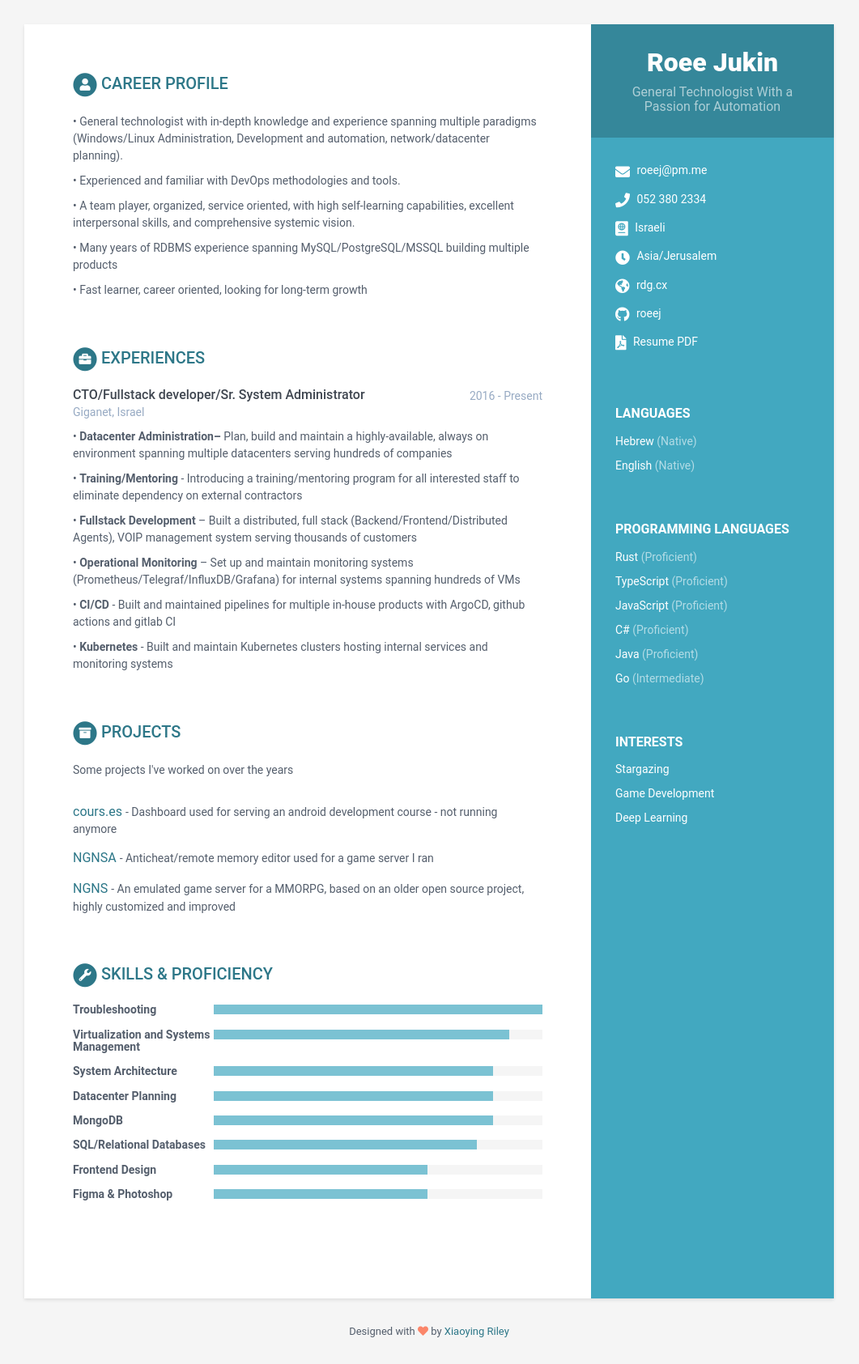
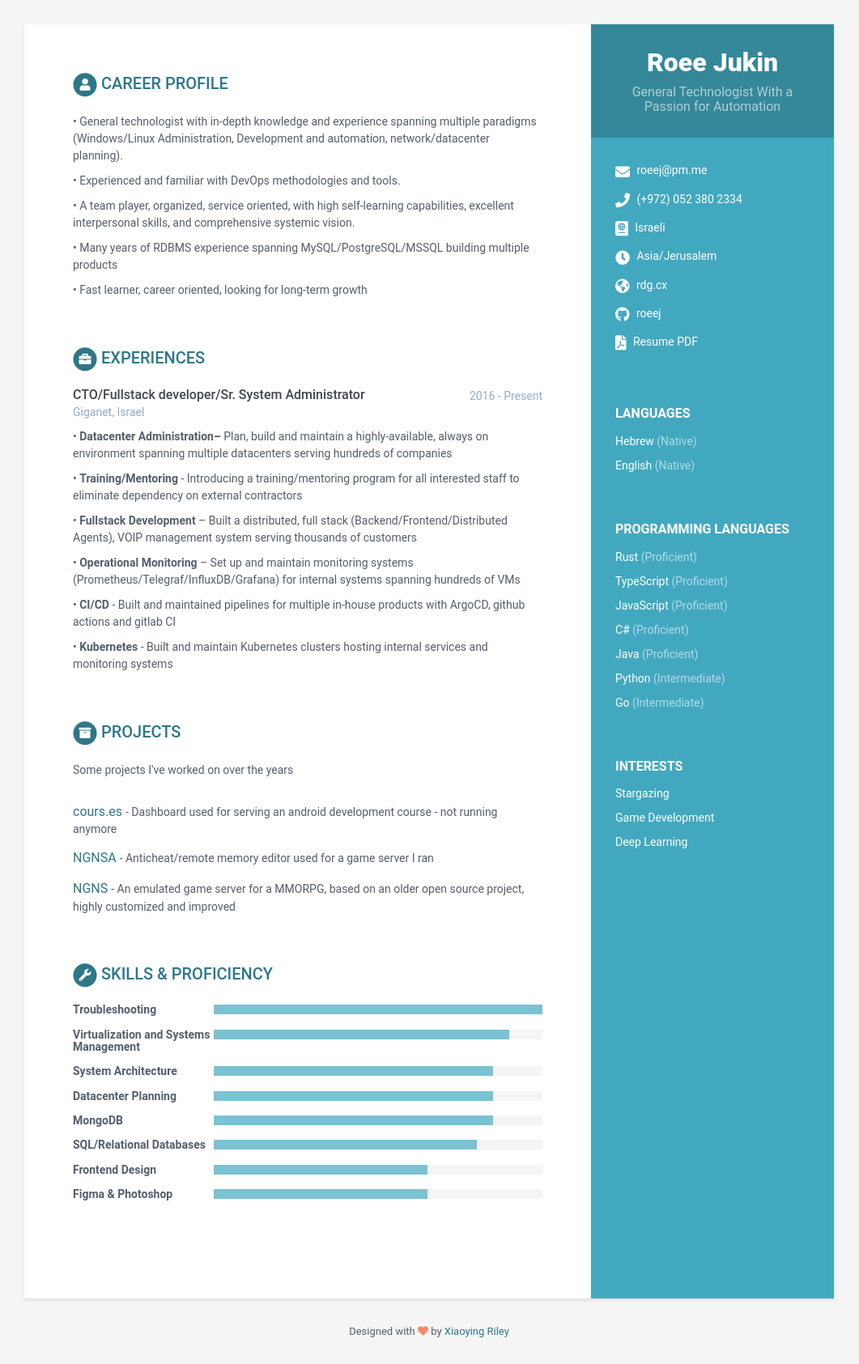
Before and after one commit to Omri-Jukin/cv, a Jekyll site: the page built from index.html, in a window 1280 px wide. Shown: the whole page at 81% size, without its empty margins (110-1171 px from the left). Built offline with Jekyll 4.4.1, drawn with Linux system fonts in a browser that asks for light colours.

Commit message:
chore: Added python

```diff
--- a/_data/data.yml
+++ b/_data/data.yml
@@ -14,7 +14,7 @@ sidebar:
 
     # Sidebar links
     email: roeej@pm.me
-    phone: 052 380 2334
+    phone: (+972) 052 380 2334
     timezone: Asia/Jerusalem
     citizenship: Israeli
     website: rdg.cx #do not add http://
@@ -48,6 +48,8 @@ sidebar:
           level: Proficient
         - idiom: Java
           level: Proficient
+        - idiom: Python
+          level: Intermediate
         - idiom: Go
           level: Intermediate
 
```
